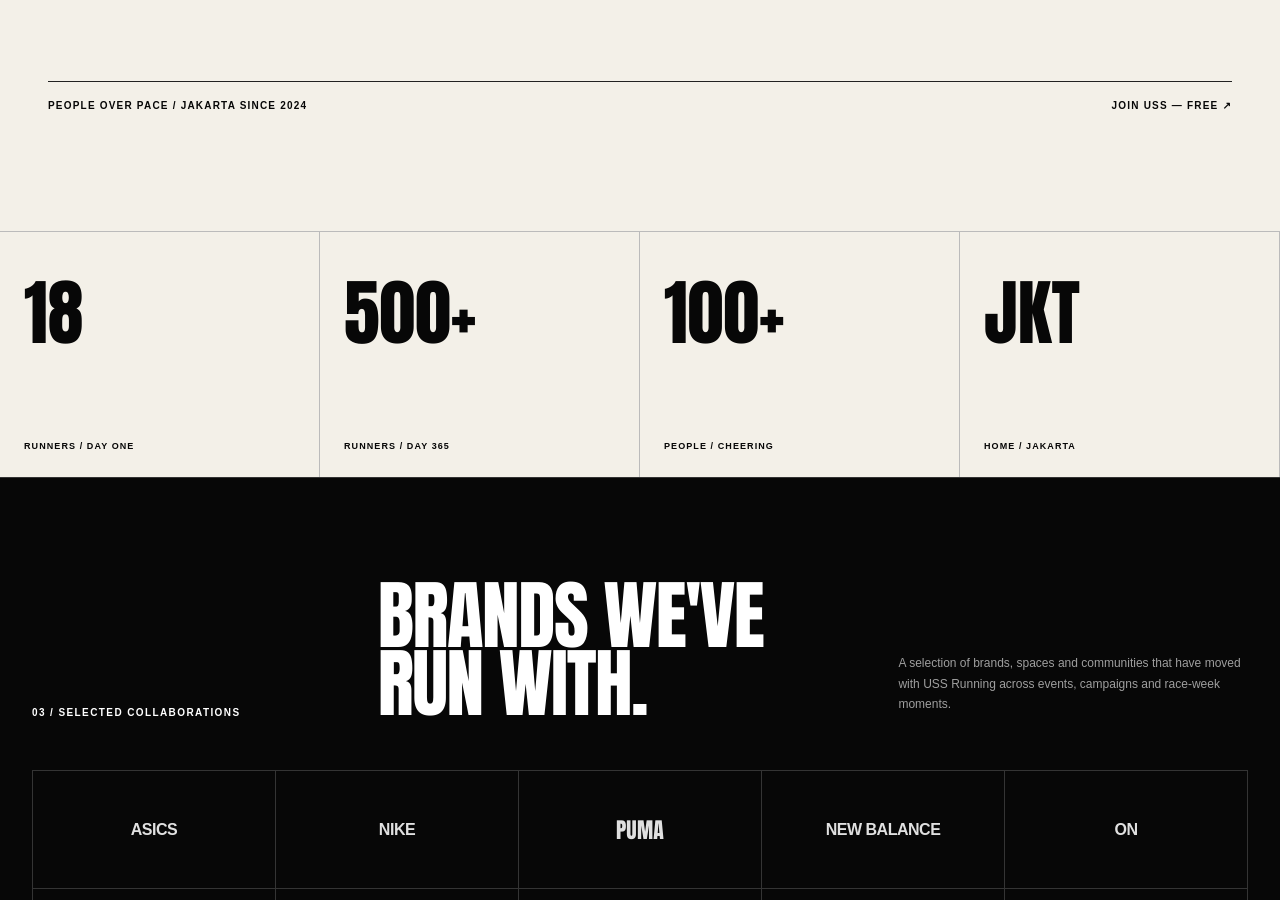
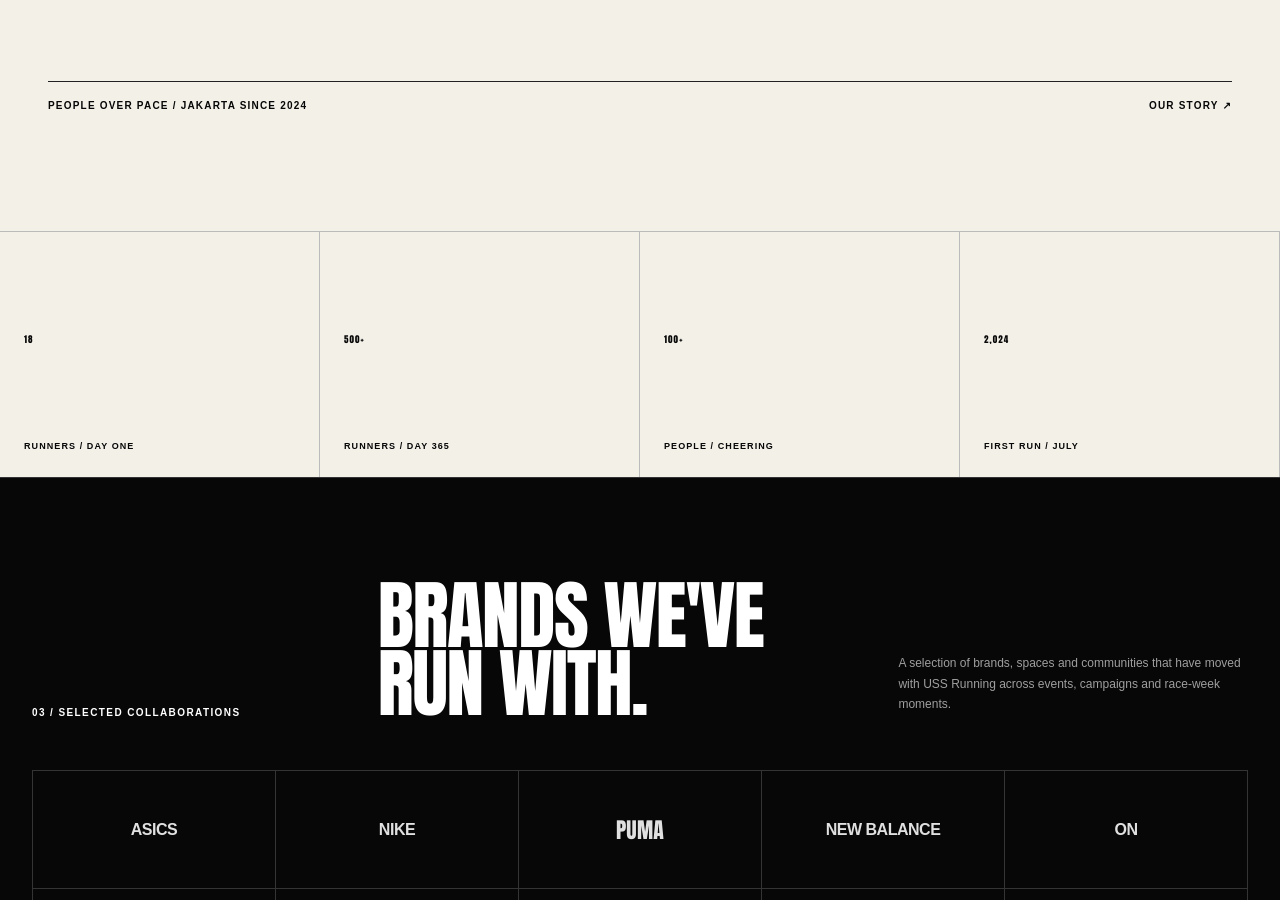
Before and after one commit to ardidwi/ussrunning-web, a Next.js app: page / in a window 1280 px wide. Shown: the part 2692-3592 px from the top of the page. Built offline with nearby package versions, Linux system fonts and the light colour scheme.

Commit message:
feat: animate homepage community stats and link About

```diff
--- a/app/page.tsx
+++ b/app/page.tsx
@@ -2,7 +2,8 @@ import Link from "next/link";
 import SiteHeader from "@/components/SiteHeader";
 import SiteFooter from "@/components/SiteFooter";
 import EventCard from "@/components/EventCard";
-import { runs, stats } from "@/data/site";
+import { runs } from "@/data/site";
+import CommunityStats from "@/components/CommunityStats";
 
 const tickerText = "RUNNING / COMMUNITY / CULTURE /";
 const collaborations = [
@@ -104,19 +105,12 @@ export default function HomePage() {
           </p>
           <div className="manifesto-foot">
             <span>PEOPLE OVER PACE / JAKARTA SINCE 2024</span>
-            <Link href="/membership">JOIN USS — FREE ↗</Link>
+            <Link href="/about">OUR STORY ↗</Link>
           </div>
         </div>
       </section>
 
-      <section className="stats-grid">
-        {stats.map((stat) => (
-          <div className="stat" key={stat.label}>
-            <strong>{stat.value}</strong>
-            <span>{stat.label}</span>
-          </div>
-        ))}
-      </section>
+      <CommunityStats />
 
       <section className="collaborations-section">
         <div className="content-frame">
```
